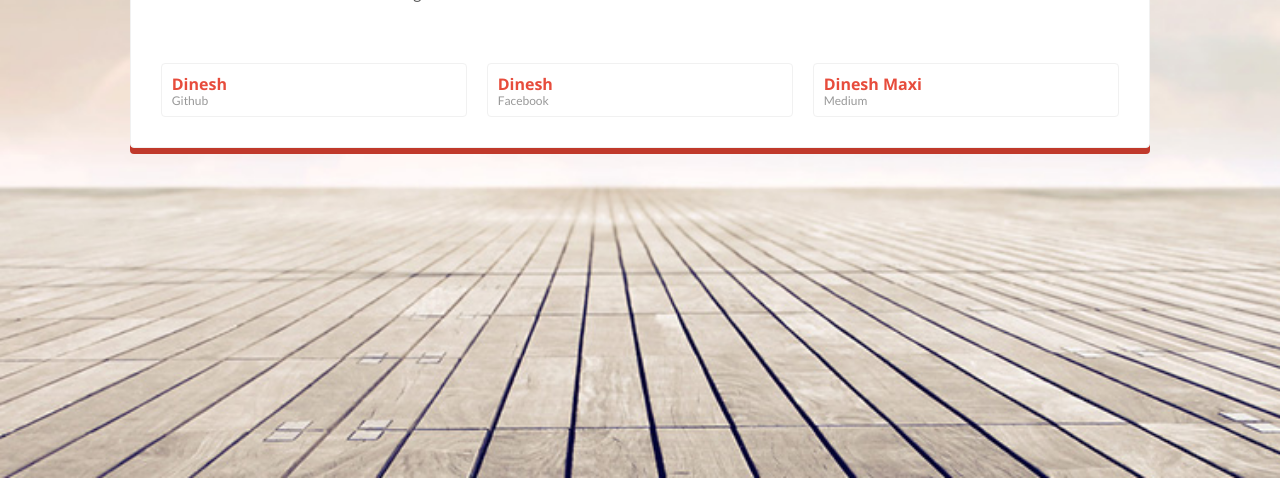
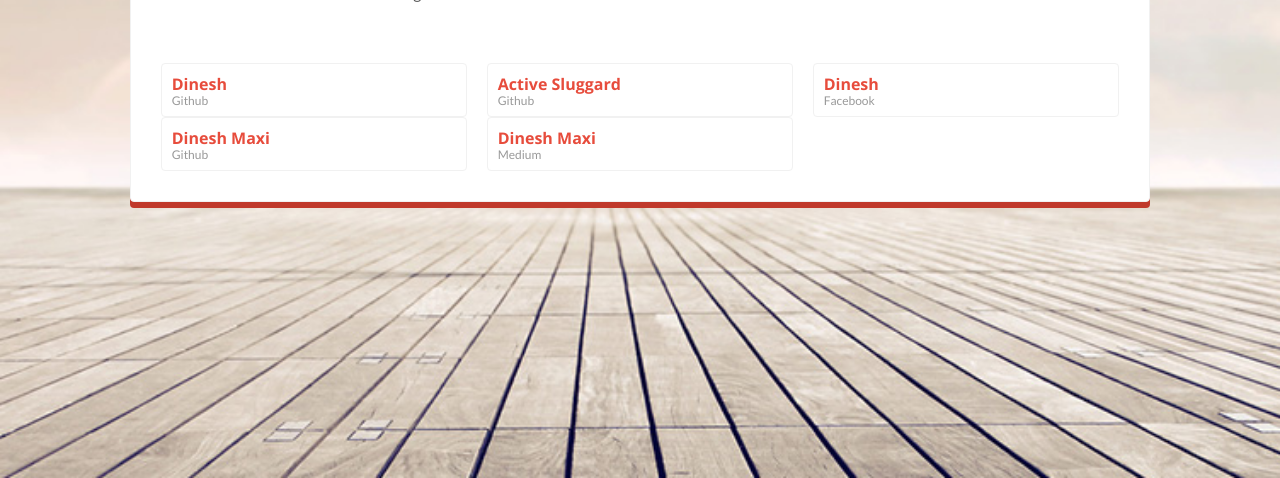
Before and after one commit to dineshmaxi-web/Resume, a plain HTML site: page index.html in a window 1280 px wide. Shown: the part 322-800 px from the top of the page. Drawn offline with nearby package versions, Linux system fonts and the light colour scheme.

Commit message:
Update index.html

```diff
--- a/index.html
+++ b/index.html
@@ -113,8 +113,24 @@
                           <div class="g1">
                             <div class="item-box clearfix">
                               <div class="item-data">
+                                <h3><a href="https://www.youtube.com/channel/UCdojCEtCs593slJRe0WP49g">Active Sluggard</a></h3>
+                                <p>Github</p>
+                              </div>
+                            </div>
+                          </div>
+                          <div class="g1">
+                            <div class="item-box clearfix">
+                              <div class="item-data">
                                 <h3><a href="https://bit.ly/2xIwHMq">Dinesh</a></h3>
                                 <p>Facebook</p>
+                              </div>
+                            </div>
+                          </div>
+                          <div class="g1">
+                            <div class="item-box clearfix">
+                              <div class="item-data">
+                                <h3><a href="https://twitter.com/bc33650a0bff4bc">Dinesh Maxi</a></h3>
+                                <p>Github</p>
                               </div>
                             </div>
                           </div>
```
